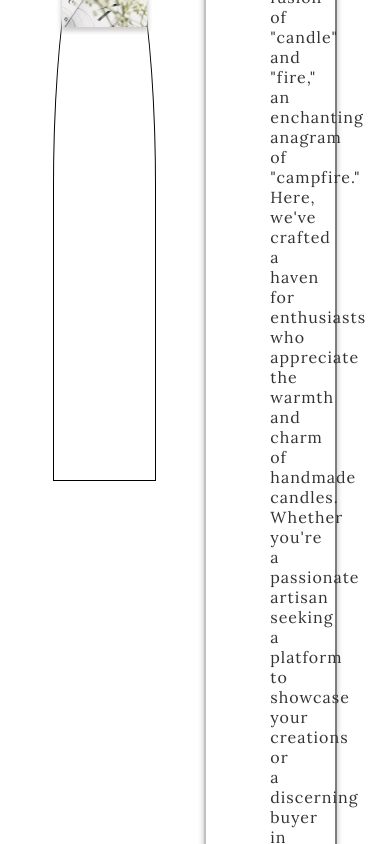
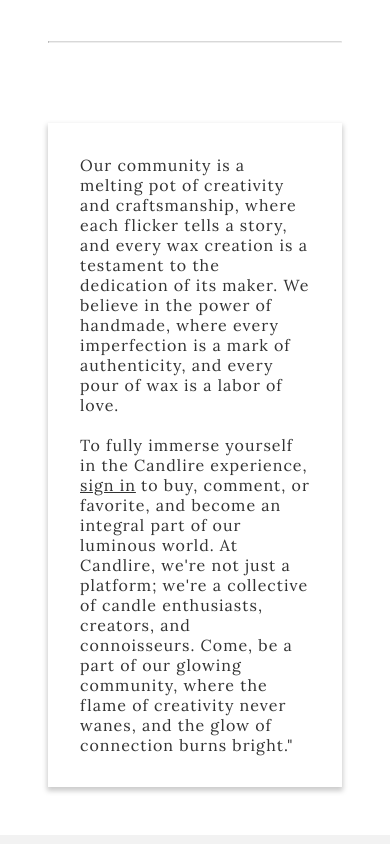
Before and after one commit to matpin/candlire, a React (Create React App) app in the folder frontend/: page /aboutus in a window 390 px wide. Shown: the part 880-1724 px from the top of the page. Built offline with nearby package versions, Linux system fonts and the light colour scheme; no server answers.

Commit message:
Fixing about us responsiveness

```diff
--- a/frontend/src/components/AboutUs.css
+++ b/frontend/src/components/AboutUs.css
@@ -66,6 +66,7 @@
     gap: 3em;
     width: 100%;
 }
+
 .aboutUsContentBottom {
     border: 2px inset rgba(177, 177, 177, 0.795);
     box-shadow: 0px 3px 5px 1px #ccc;
@@ -94,3 +95,56 @@
 .aboutUsLink {
     color: #333;
 }
+
+@media screen and (max-width: 1400px) {
+    .aboutUsContainer {
+        gap: 5em;
+    }
+
+    .aboutUsImageContainer {
+        display: none;
+    }
+
+    .aboutUsContentTop {
+        width: 70%;
+    }
+
+    .aboutUsBottom {
+        flex-direction: column;
+    }
+
+    .aboutUsContentBottom {
+        width: 70%;
+    }
+
+    .aboutUsImageContainerBottom {
+        display: none;
+    }
+}
+
+@media screen and (max-width: 670px) {
+    .aboutUsContentTop {
+        width: 90%;
+    }
+
+    .aboutUsContentBottom {
+        width: 90%;
+    }
+}
+
+@media screen and (max-width: 420px) {
+    .aboutUsContentTop {
+        width: 100%;
+    }
+
+    .aboutUsParagraph {
+        padding: 2em;
+        border: none;
+    }
+
+    .aboutUsContentBottom {
+        width: 100%;
+        padding: 2em;
+        border: none;
+    }
+}
```
